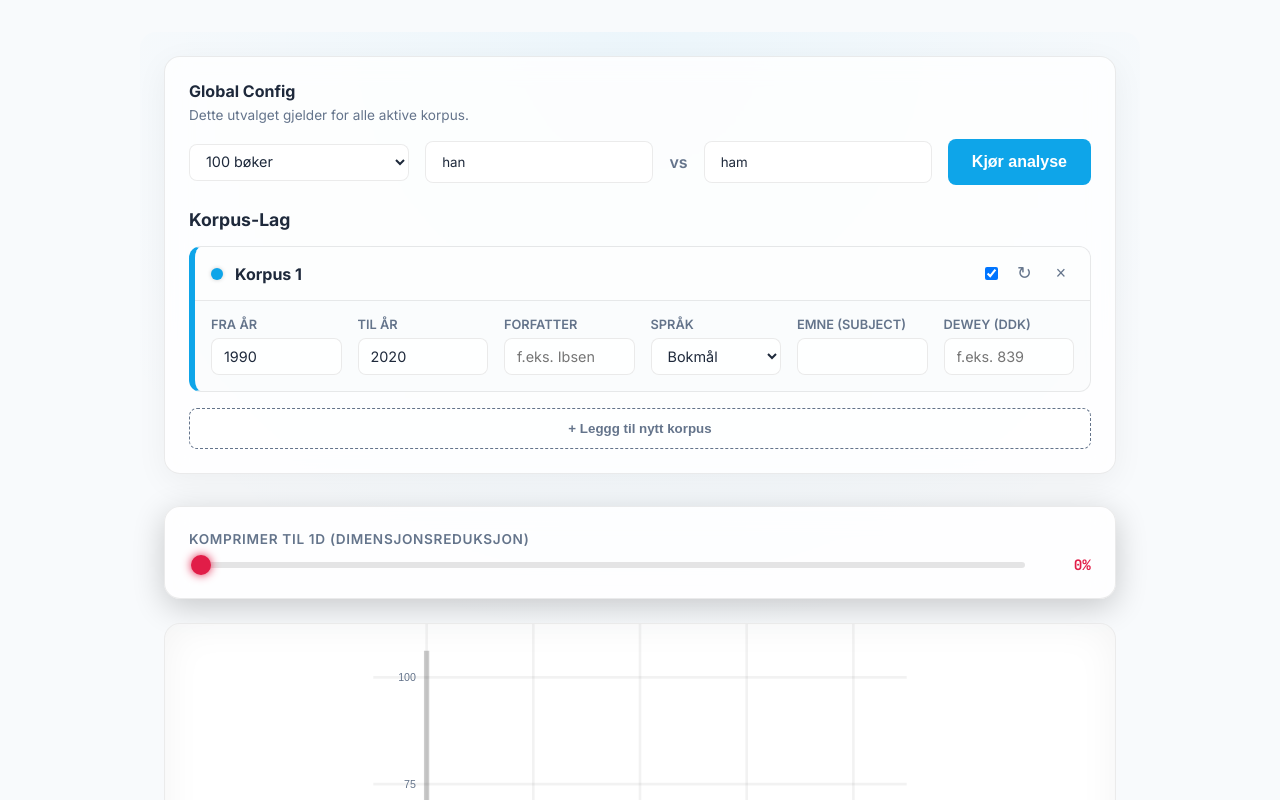
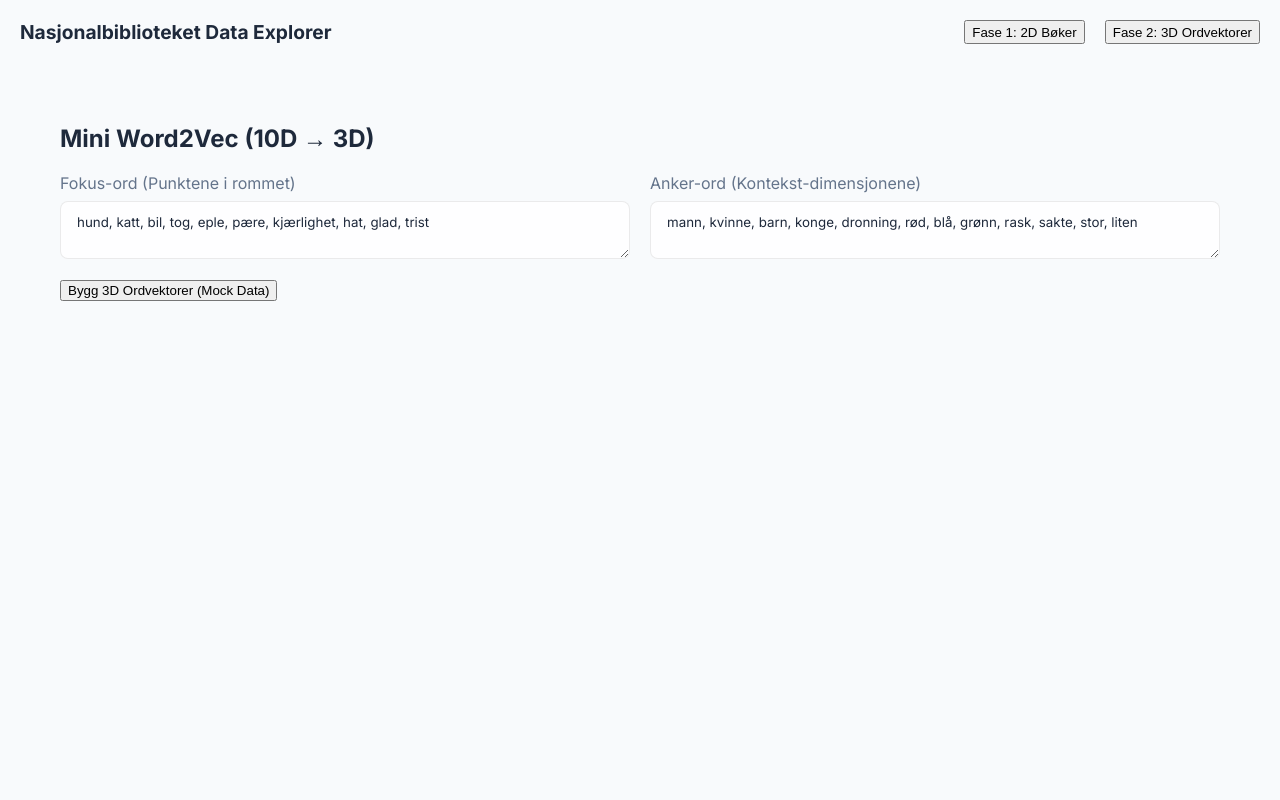
Before and after one commit to Yoonsen/vektorer, a React (Vite) app: page / in a window 1280 px wide. Shown: the top 800 px of the page. Built offline with nearby package versions, Linux system fonts and the light colour scheme.

Commit message:
Initialize Phase 2: Add WordEmbeddingComponent with mock data, Plotly 3D and ML-PCA

```diff
--- a/package.json
+++ b/package.json
@@ -12,13 +12,17 @@
   "dependencies": {
     "framer-motion": "^12.42.2",
     "lucide-react": "^1.23.0",
+    "ml-pca": "^4.1.1",
+    "plotly.js": "^3.7.0",
     "react": "^19.2.7",
-    "react-dom": "^19.2.7"
+    "react-dom": "^19.2.7",
+    "react-plotly.js": "^4.0.0"
   },
   "devDependencies": {
     "@types/node": "^24.13.2",
     "@types/react": "^19.2.17",
     "@types/react-dom": "^19.2.3",
+    "@types/react-plotly.js": "^2.6.4",
     "@vitejs/plugin-react": "^6.0.3",
     "oxlint": "^1.71.0",
     "typescript": "~6.0.2",
--- a/src/App.tsx
+++ b/src/App.tsx
@@ -1,10 +1,42 @@
-import './App.css'
+import { useState } from 'react';
+import './App.css';
 import LlmGeneratedComponent from './components/LlmGeneratedComponent';
+import { WordEmbeddingComponent } from './components/WordEmbeddingComponent';
 
 function App() {
+  const [activeTab, setActiveTab] = useState<'fase1' | 'fase2'>('fase2');
+
   return (
-    <div style={{ padding: '2rem', minHeight: '100vh', backgroundColor: '#f8fafc' }}>
-      <LlmGeneratedComponent />
+    <div style={{ minHeight: '100vh', backgroundColor: 'var(--bg-primary)' }}>
+      {/* Top Navigation */}
+      <div style={{
+        display: 'flex',
+        gap: '20px',
+        padding: '20px',
+        borderBottom: '1px solid var(--border-color)',
+        backgroundColor: 'var(--bg-secondary)'
+      }}>
+        <h1 style={{ margin: 0, fontSize: '1.2rem', color: 'var(--text-primary)', marginRight: 'auto' }}>
+          Nasjonalbiblioteket Data Explorer
+        </h1>
+        <button
+          className={activeTab === 'fase1' ? 'primary-btn' : 'secondary-btn'}
+          onClick={() => setActiveTab('fase1')}
+        >
+          Fase 1: 2D Bøker
+        </button>
+        <button
+          className={activeTab === 'fase2' ? 'primary-btn' : 'secondary-btn'}
+          onClick={() => setActiveTab('fase2')}
+        >
+          Fase 2: 3D Ordvektorer
+        </button>
+      </div>
+
+      {/* Main Content */}
+      <div style={{ padding: '20px' }}>
+        {activeTab === 'fase1' ? <LlmGeneratedComponent /> : <WordEmbeddingComponent />}
+      </div>
     </div>
   );
 }
--- /dev/null
+++ b/src/components/WordEmbeddingComponent.tsx
@@ -0,0 +1,116 @@
+import React, { useState } from 'react';
+import Plot from 'react-plotly.js';
+import { PCA } from 'ml-pca';
+
+export const WordEmbeddingComponent: React.FC = () => {
+  const [focusWords, setFocusWords] = useState<string>('hund, katt, bil, tog, eple, pære, kjærlighet, hat, glad, trist');
+  const [anchorWords, setAnchorWords] = useState<string>('mann, kvinne, barn, konge, dronning, rød, blå, grønn, rask, sakte, stor, liten');
+
+  const [plotData, setPlotData] = useState<any[]>([]);
+  const [isLoading, setIsLoading] = useState(false);
+
+  const handleBuildEmbeddings = async () => {
+    setIsLoading(true);
+    try {
+      const foci = focusWords.split(',').map(w => w.trim()).filter(w => w);
+      const anchors = anchorWords.split(',').map(w => w.trim()).filter(w => w);
+
+      // MOCK DATA GENERATION: To be replaced with actual collocation code
+      // Matrix: Rows = Focus Words, Cols = Anchor Words (Dimensions)
+      const matrix = foci.map((_, i) =>
+        anchors.map((_, j) => {
+          // Fake some semantic similarity by using index math
+          return Math.random() * 10 + (Math.sin(i * 1.5 + j) * 5) + (i % 2 === j % 2 ? 10 : 0);
+        })
+      );
+
+      // Run PCA
+      const pca = new PCA(matrix);
+      // Predict to 3 components
+      const reduced = pca.predict(matrix, { nComponents: 3 }).to2DArray();
+
+      setPlotData(foci.map((word, i) => ({
+        word,
+        x: reduced[i][0],
+        y: reduced[i][1],
+        z: reduced[i][2],
+      })));
+
+    } catch (e) {
+      console.error(e);
+      alert('Feil under bygning av vektorer');
+    }
+    setIsLoading(false);
+  };
+
+  return (
+    <div style={{ padding: '20px', maxWidth: '1200px', margin: '0 auto' }}>
+      <h2 style={{ color: 'var(--text-primary)', marginBottom: '20px' }}>Mini Word2Vec (10D &rarr; 3D)</h2>
+
+      <div style={{ display: 'flex', gap: '20px', marginBottom: '20px' }}>
+        <div style={{ flex: 1, display: 'flex', flexDirection: 'column', gap: '8px' }}>
+          <label style={{ color: 'var(--text-secondary)' }}>Fokus-ord (Punktene i rommet)</label>
+          <textarea
+            className="text-input"
+            style={{ height: '80px', resize: 'vertical' }}
+            value={focusWords}
+            onChange={e => setFocusWords(e.target.value)}
+          />
+        </div>
+        <div style={{ flex: 1, display: 'flex', flexDirection: 'column', gap: '8px' }}>
+          <label style={{ color: 'var(--text-secondary)' }}>Anker-ord (Kontekst-dimensjonene)</label>
+          <textarea
+            className="text-input"
+            style={{ height: '80px', resize: 'vertical' }}
+            value={anchorWords}
+            onChange={e => setAnchorWords(e.target.value)}
+          />
+        </div>
+      </div>
+
+      <button className="primary-btn" onClick={handleBuildEmbeddings} disabled={isLoading}>
+        {isLoading ? 'Regner ut PCA...' : 'Bygg 3D Ordvektorer (Mock Data)'}
+      </button>
+
+      {plotData.length > 0 && (
+        <div style={{ marginTop: '40px', background: 'var(--bg-secondary)', borderRadius: '12px', padding: '10px' }}>
+          <Plot
+            data={[{
+              x: plotData.map(d => d.x),
+              y: plotData.map(d => d.y),
+              z: plotData.map(d => d.z),
+              text: plotData.map(d => d.word),
+              mode: 'markers+text',
+              type: 'scatter3d',
+              marker: {
+                size: 8,
+                color: plotData.map((_, i) => i),
+                colorscale: 'Viridis',
+                opacity: 0.8
+              },
+              textposition: 'top center',
+              textfont: {
+                family: 'Inter, sans-serif',
+                size: 14,
+                color: '#ffffff'
+              }
+            }]}
+            layout={{
+              width: 1000,
+              height: 700,
+              margin: { l: 0, r: 0, b: 0, t: 0 },
+              paper_bgcolor: 'transparent',
+              plot_bgcolor: 'transparent',
+              scene: {
+                xaxis: { title: 'Dimensjon 1', backgroundcolor: 'transparent', gridcolor: '#444' },
+                yaxis: { title: 'Dimensjon 2', backgroundcolor: 'transparent', gridcolor: '#444' },
+                zaxis: { title: 'Dimensjon 3', backgroundcolor: 'transparent', gridcolor: '#444' }
+              }
+            }}
+            config={{ responsive: true }}
+          />
+        </div>
+      )}
+    </div>
+  );
+};
```
Also changed, not shown: test_collocation.js (added, +34 -0 lines), 1 other file (tests, documents, lock files or other folders).
